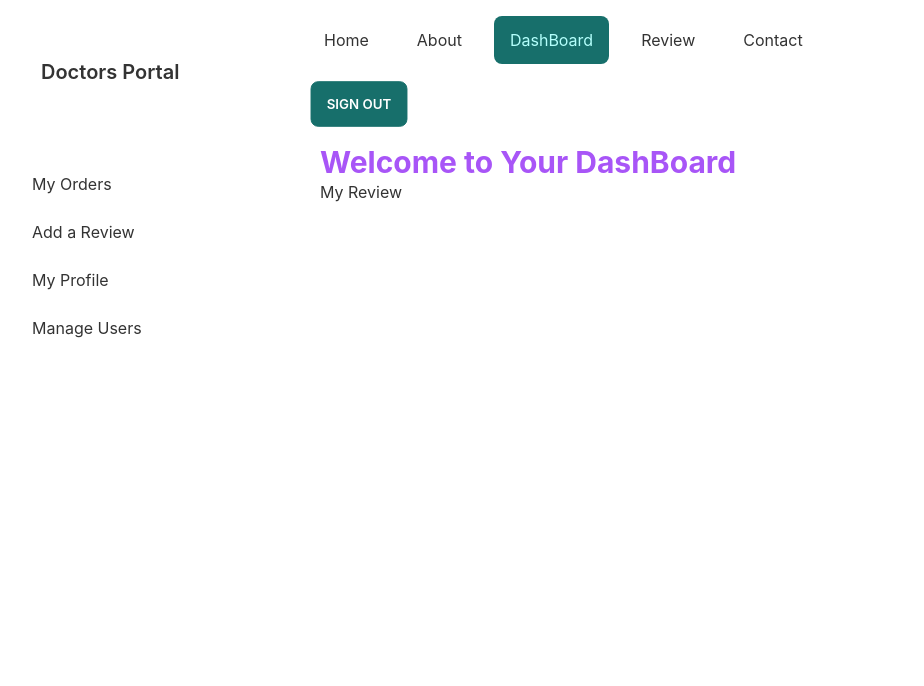
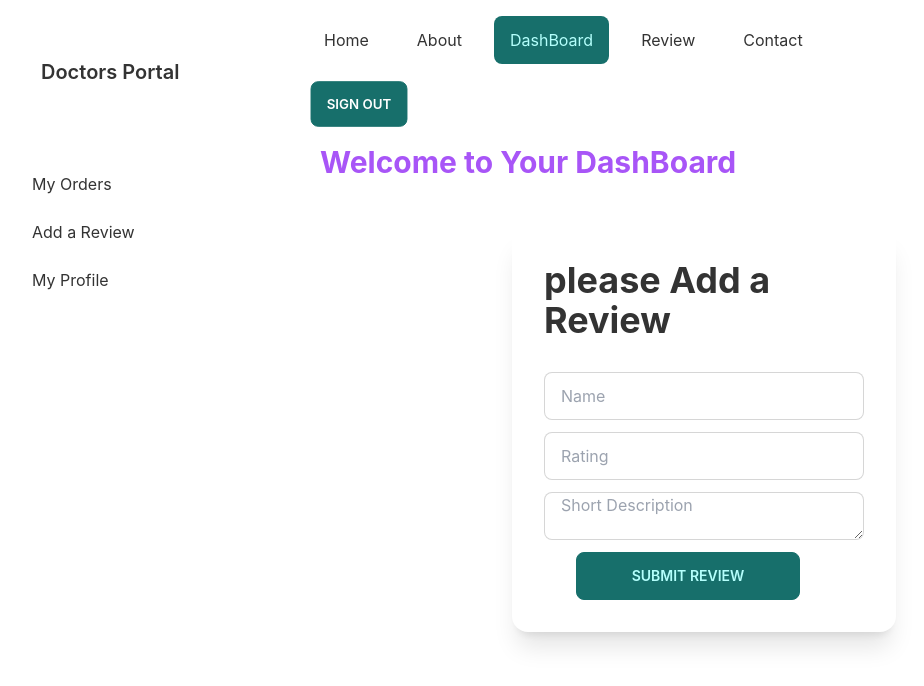
Before and after one commit to Waheedulislam/manufacturer-website-client-side, a React (Create React App) app: page /dashBoard/review in a window 1280 px wide. Shown: the top 686 px of the page, without its empty margins (48-972 px from the left). Built offline with nearby package versions, Linux system fonts and the light colour scheme; no server answers; sample sign-in values are in the browser's storage.

Commit message:
addReview

```diff
--- a/src/App.js
+++ b/src/App.js
@@ -13,9 +13,12 @@ import Purchase from './Components/Purchase/Purchase';
 import RequireAuth from './Components/LoginRegister/Login/RequireAuth/RequireAuth';
 import DashBoard from './Components/DashBoard/DashBoard';
 import MyOrders from './Components/DashBoard/MyOrders';
-import MyReview from './Components/DashBoard/MyReview';
+import AddReview from './Components/DashBoard/AddReview';
 import MyProfile from './Components/DashBoard/MyProfile';
 import ManageUsers from './Components/DashBoard/ManageUsers';
+import RequireAdmin from './Components/LoginRegister/Login/RequireAuth/RequireAdmin';
+import ManageAllOrders from './Components/DashBoard/ManageAllOrders';
+import AddAProduct from './Components/DashBoard/AddAProduct';
 
 function App() {
   return (
@@ -43,9 +46,18 @@ function App() {
           </RequireAuth>
         }>
           <Route index element={<MyOrders></MyOrders>}></Route>
-          <Route path='review' element={<MyReview></MyReview>}></Route>
+          <Route path='review' element={<AddReview></AddReview>}></Route>
           <Route path='myProfile' element={<MyProfile></MyProfile>}></Route>
-          <Route path='manageUsers' element={<ManageUsers></ManageUsers>}></Route>
+          <Route path='manageUsers' element={<RequireAdmin><ManageUsers></ManageUsers></RequireAdmin>}></Route>
+
+          <Route path='manageAllOrder' element={<RequireAdmin><ManageAllOrders
+          ></ManageAllOrders></RequireAdmin>}></Route>
+
+          <Route path='addProduct' element={<RequireAdmin><AddAProduct></AddAProduct></RequireAdmin>}></Route>
+
+          <Route path='manageProduct' element={<RequireAdmin><ManageAllOrders
+          ></ManageAllOrders></RequireAdmin>}></Route>
+
         </Route>
 
         <Route path='*' element={<NotFound></NotFound>}></Route>
--- /dev/null
+++ b/src/Components/DashBoard/AddAProduct.js
@@ -0,0 +1,11 @@
+import React from 'react';
+
+const AddAProduct = () => {
+    return (
+        <div>
+            <h1>Add  a product</h1>
+        </div>
+    );
+};
+
+export default AddAProduct;
--- /dev/null
+++ b/src/Components/DashBoard/AddReview.js
@@ -0,0 +1,56 @@
+import React from 'react';
+
+const AddReview = () => {
+    const handleAddReview = event => {
+        event.preventDefault();
+        const addReview = {
+            name: event.target.name.value,
+            rating: event.target.rating.value,
+            description: event.target.shortDescription.value,
+        }
+        const url = `http://localhost:5000/review`
+        fetch(url, {
+            method: 'POST',
+            headers: {
+                'content-type': 'application/json'
+            },
+            body: JSON.stringify(addReview)
+        })
+            .then(res => res.json())
+            .then(data => {
+                console.log(data);
+                alert('Successful Item added')
+                event.target.reset();
+            })
+        console.log(addReview);
+    }
+    return (
+        <div className='lg:pl-48  pt-12'>
+
+            <div className="card w-96 bg-base-100 shadow-xl">
+
+                <div className="card-body">
+                    <h1 className='text-4xl font-bold'>please Add a Review</h1>
+
+                    <form onSubmit={handleAddReview} className='pt-6'>
+                        {/* name  */}
+                        <div className="form-control pb-3 text-center w-full max-w-xs">
+                            <input type="text" name='name' placeholder="Name" className="input input-bordered w-full max-w-md " />
+                        </div>
+                        {/* rating  */}
+                        <div className="form-control pb-3 text-center w-full max-w-xs">
+                            <input type="number" name='rating' placeholder="Rating" className="input input-bordered w-full max-w-md " />
+                        </div>
+                        {/* short description  */}
+                        <div className="form-control pb-3 text-center w-full max-w-xs">
+                            <textarea type="number" name='shortDescription' placeholder="Short Description" className="input input-bordered w-full max-w-md " />
+                        </div>
+                        <input type="submit" className="sm:w-56 ml-8 w-8/12 text-center btn btn-primary" value="Submit REview" />
+                    </form>
+                </div>
+            </div>
+        </div>
+    );
+};
+
+export default AddReview;
--- a/src/Components/DashBoard/DashBoard.js
+++ b/src/Components/DashBoard/DashBoard.js
@@ -1,7 +1,13 @@
 import React from 'react';
+import { useAuthState } from 'react-firebase-hooks/auth';
 import { Link, Outlet } from 'react-router-dom';
+import auth from '../../firebase.init';
+import useAdmin from '../../hooks/useAdmin';
 
 const DashBoard = () => {
+    const [user] = useAuthState(auth)
+    const [admin] = useAdmin(user);
+
     return (
         <div className="drawer drawer-mobile px-12">
             <input id="dashboard-sidebar" type="checkbox" className="drawer-toggle" />
@@ -13,15 +19,24 @@ const DashBoard = () => {
             <div className="drawer-side">
                 <label for="dashboard-sidebar" className="drawer-overlay"></label>
                 <ul className="menu p-4 overflow-y-auto w-80 bg-base-100 text-base-content">
-                    {/* <!-- Sidebar content here --> */}
-                    <li><Link to='/dashBoard'>My Orders</Link></li>
-                    <li><Link to='/dashBoard/review'>Add a Review</Link></li>
+                    < li > <Link to='/dashBoard'>My Orders</Link></li>
+
+                    {
+                        user && <li><Link to='/dashBoard/review'>Add a Review</Link></li>
+                    }
                     <li><Link to='/dashBoard/myProfile'>My Profile</Link></li>
-                    <li><Link to='/dashBoard/manageUsers'>Manage Users</Link></li>
+                    {
+                        admin &&
+                        <><li><Link to='/dashBoard/manageAllOrder'>Manage All Orders</Link></li>
+                            <li><Link to='/dashBoard/addProduct'>Add a Product</Link></li>
+                            <li><Link to='/dashBoard/manageProduct'>Manage Products</Link></li>
+                            <li><Link to='/dashBoard/manageUsers'>Make Admin</Link></li>
+                        </>
+                    }
                 </ul>
 
             </div>
-        </div>
+        </div >
     );
 };
 
--- /dev/null
+++ b/src/Components/DashBoard/ManageAllOrders.js
@@ -0,0 +1,11 @@
+import React from 'react';
+
+const ManageAllOrders = () => {
+    return (
+        <div>
+            <h1>Manage Order</h1>
+        </div>
+    );
+};
+
+export default ManageAllOrders;
--- /dev/null
+++ b/src/Components/DashBoard/ManageProducts.js
@@ -0,0 +1,11 @@
+import React from 'react';
+
+const ManageProducts = () => {
+    return (
+        <div>
+            <h1>Manage product</h1>
+        </div>
+    );
+};
+
+export default ManageProducts;
--- a/src/Components/DashBoard/MyReview.js
+++ /dev/null
@@ -1,11 +0,0 @@
-import React from 'react';
-
-const MyReview = () => {
-    return (
-        <div>
-            <h1>My Review</h1>
-        </div>
-    );
-};
-
-export default MyReview;
--- /dev/null
+++ b/src/Components/LoginRegister/Login/RequireAuth/RequireAdmin.js
@@ -0,0 +1,24 @@
+import { signOut } from 'firebase/auth';
+import React from 'react';
+import { useAuthState } from 'react-firebase-hooks/auth';
+import { Navigate, useLocation } from 'react-router-dom';
+import auth from '../../../../firebase.init';
+import useAdmin from '../../../../hooks/useAdmin';
+import Loading from '../../../Shared/Loading/Loading';
+
+const RequireAdmin = ({ children }) => {
+    const [user, loading] = useAuthState(auth);
+    const [admin, adminLoading] = useAdmin(user);
+    let location = useLocation();
+
+    if (loading || adminLoading) {
+        return <Loading></Loading>
+    }
+    if (!user || !admin) {
+        signOut(auth);
+        return <Navigate to="/login" state={{ from: location }} replace />;
+    }
+    return children;
+};
+
+export default RequireAdmin;
--- a/src/Components/LoginRegister/RequairAuth/RequireAuth.js
+++ /dev/null
@@ -1,11 +0,0 @@
-import React from 'react';
-
-const RequireAuth = () => {
-    return (
-        <div>
-            <h1>RequireAuth</h1>
-        </div>
-    );
-};
-
-export default RequireAuth;
--- a/src/Components/Review/Review.js
+++ b/src/Components/Review/Review.js
@@ -3,7 +3,7 @@ import React from 'react';
 const Review = () => {
     return (
         <div>
-            <h1>This is review</h1>
+            <h1>review</h1>
         </div>
     );
 };
--- /dev/null
+++ b/src/hooks/useAdmin.js
@@ -0,0 +1,27 @@
+import { useEffect, useState } from "react"
+
+const useAdmin = user => {
+    const [admin, setAdmin] = useState(false);
+    const [adminLoading, setAdminLoading] = useState(true);
+
+    useEffect(() => {
+        const email = user?.email;
+        if (email) {
+            fetch(`http://localhost:5000/admin/${email}`, {
+                method: 'GET',
+                headers: {
+                    'content-type': 'application/json',
+                    authorization: `Bearer ${localStorage.getItem('accessToken')}`
+                },
+            })
+                .then(res => res.json())
+                .then(data => {
+                    setAdmin(data.admin);
+                    setAdminLoading(false);
+                })
+        }
+    }, [user]);
+    return [admin, adminLoading];
+}
+
+export default useAdmin;
```
